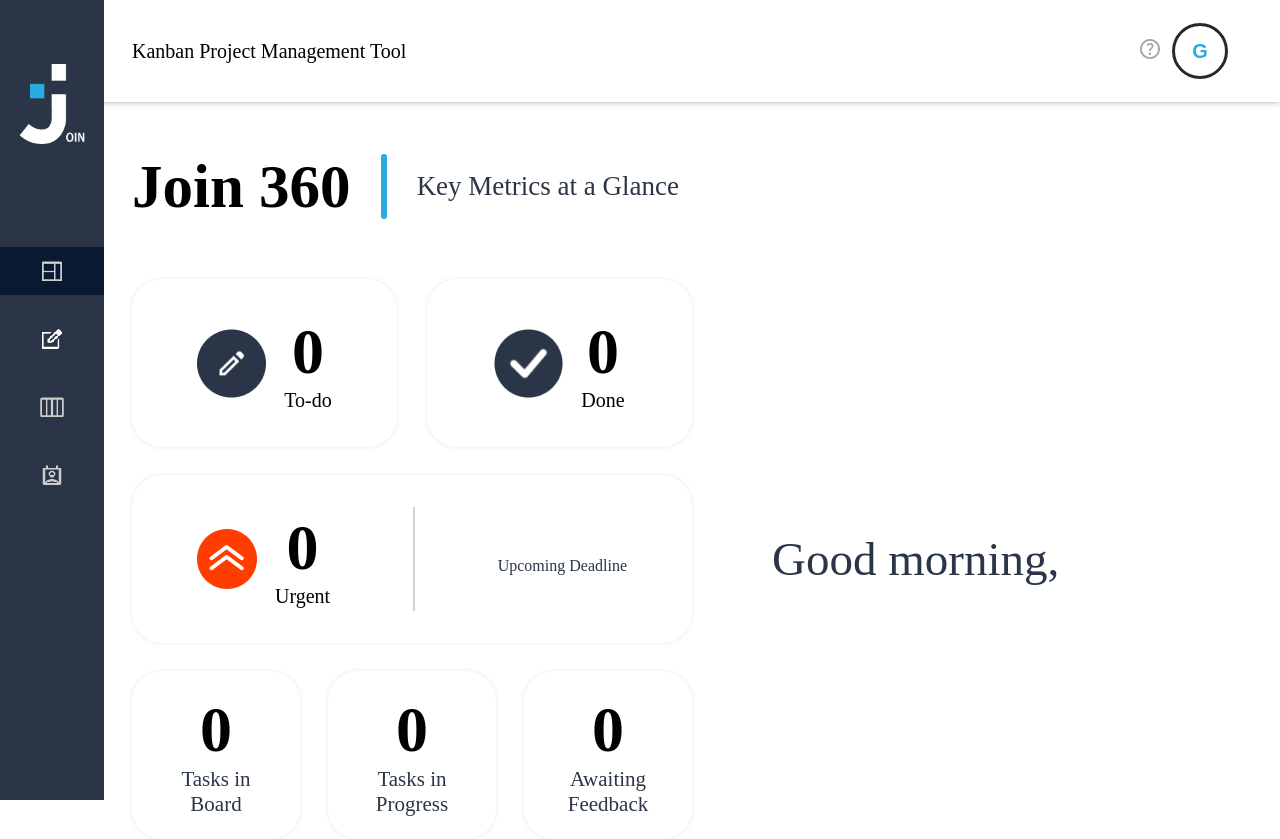
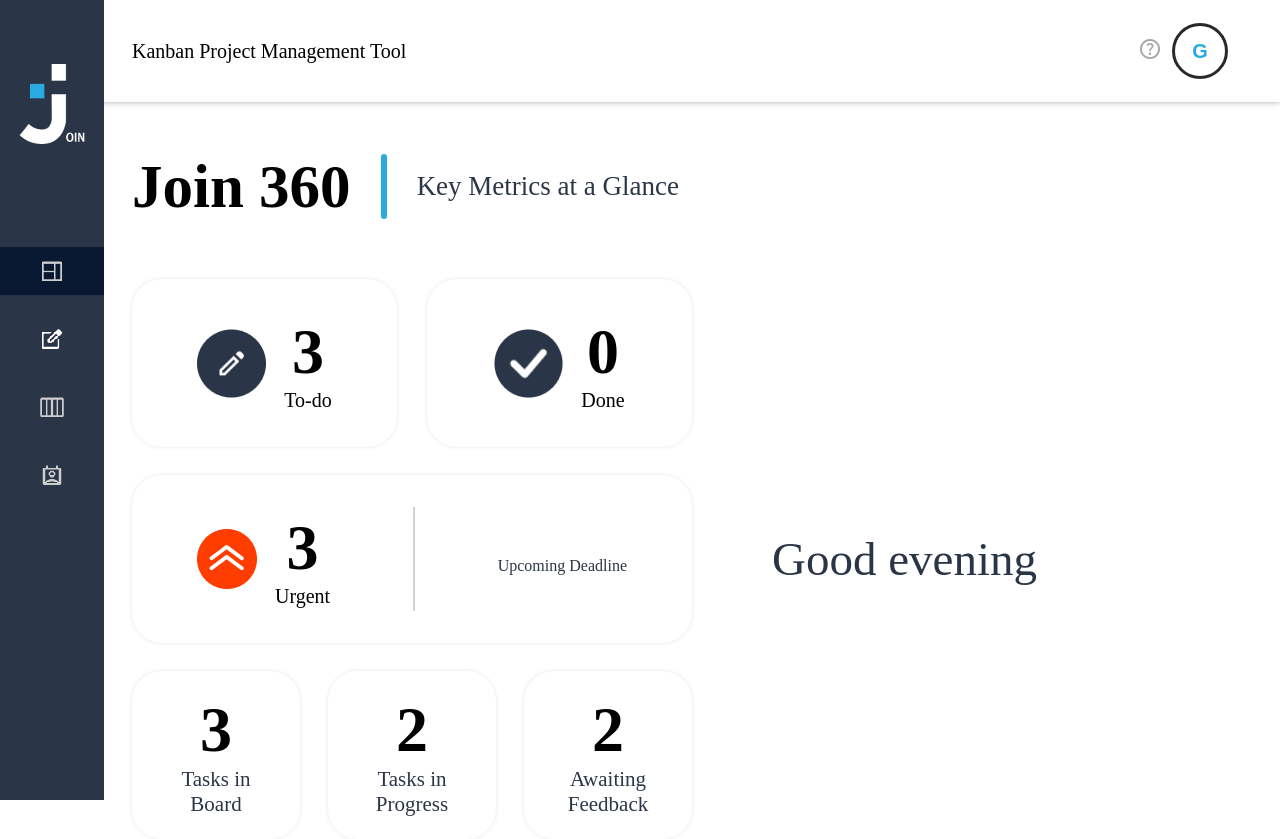
Before and after one commit to devcontain/join-angular, an Angular app: page /summary in a window 1280 px wide. Built offline with nearby package versions, Linux system fonts and the light colour scheme.

Commit message:
initial summary logic

```diff
--- a/src/app/features/summary/summary.html
+++ b/src/app/features/summary/summary.html
@@ -13,7 +13,7 @@
                     <img src="/assets/images/to_do_img.png" class="summary-img">
                     <img src="/assets/images/to_do_img_white.png" class="summary-img-hover">
                     <div class="summary-todo-done-numbers">
-                        <h3 id="summary_to_do">0</h3>
+                        <h3 id="summary_to_do">{{ todocount() }}</h3>
                         <span>To-do</span>
                     </div>
                 </a>
@@ -22,7 +22,7 @@
                     <img src="/assets/images/done_img.png" class="summary-img">
                     <img src="/assets/images/dones_img_white.png" class="summary-img-hover">
                     <div class="summary-todo-done-numbers">
-                        <h3 id="summary_done">0</h3>
+                        <h3 id="summary_done">{{ donecount() }}</h3>
                         <span>Done</span>
                     </div>
                 </a>
@@ -32,7 +32,7 @@
                 <div class="summary-urgent">
                     <img src="assets/images/urgent_img.png">
                     <div class="summary-urgent-numbers">
-                        <h3 id="summary_urgent">0</h3>
+                        <h3 id="summary_urgent">{{ todocount() }}</h3>
                         <span>Urgent</span>
                     </div>
                 </div>
@@ -47,24 +47,24 @@
 
             <div class="summary-board-progress-flex">
                 <a href="board.html" class="summary-board-progress summary-board-progressl">
-                    <h3 id="summary_in_board">0</h3>
+                    <h3 id="summary_in_board">{{ todocount() }}</h3>
                     <span>Tasks in <br> Board</span>
                 </a>
 
                 <a href="board.html" class="summary-board-progress">
-                    <h3 id="summary_progress">0</h3>
+                    <h3 id="summary_progress">{{ progresscount() }}</h3>
                     <span>Tasks in <br> Progress</span>
                 </a>
 
                 <a href="board.html" class="summary-board-progress summary-board-progressr">
-                    <h3 id="summary_feedback">0</h3>
+                    <h3 id="summary_feedback">{{ awaitcount() }}</h3>
                     <span>Awaiting <br> Feedback</span>
                 </a>
             </div>
         </div>
 
         <div class="summary-welcome">
-            <h2 id="summary_good_morning">Good morning,</h2>
+            <h2 id="summary_good_morning">{{ greeting }}</h2>
             <h1 id="summary_name"></h1>
         </div>
     </div>
--- a/src/app/features/summary/summary.ts
+++ b/src/app/features/summary/summary.ts
@@ -1,4 +1,5 @@
-import { Component } from '@angular/core';
+import { Component, computed, inject } from '@angular/core';
+import { Task } from '../../core/services/task';
 
 @Component({
   imports: [],
@@ -6,4 +7,22 @@ import { Component } from '@angular/core';
   styleUrl: './summary.scss',
   templateUrl: './summary.html',
 })
-export class Summary {}
+export class Summary {
+  readonly greeting = this.getGreeting();
+  readonly taskservice = inject(Task);
+  readonly todocount = computed(() => this.taskservice.todo().length);
+  readonly donecount = computed(() => this.taskservice.done().length);
+  readonly progresscount = computed(() => this.taskservice.tasksinprogress().length);
+  readonly awaitcount = computed(() => this.taskservice.awaitingfeedback().length);
+
+  private getGreeting(): string {
+    const hour = new Date().getHours();
+
+    if (hour >= 18) return 'Good evening';
+    if (hour >= 12) return 'Good afternoon';
+
+    return 'Good morning';
+  }
+
+
+}
```
